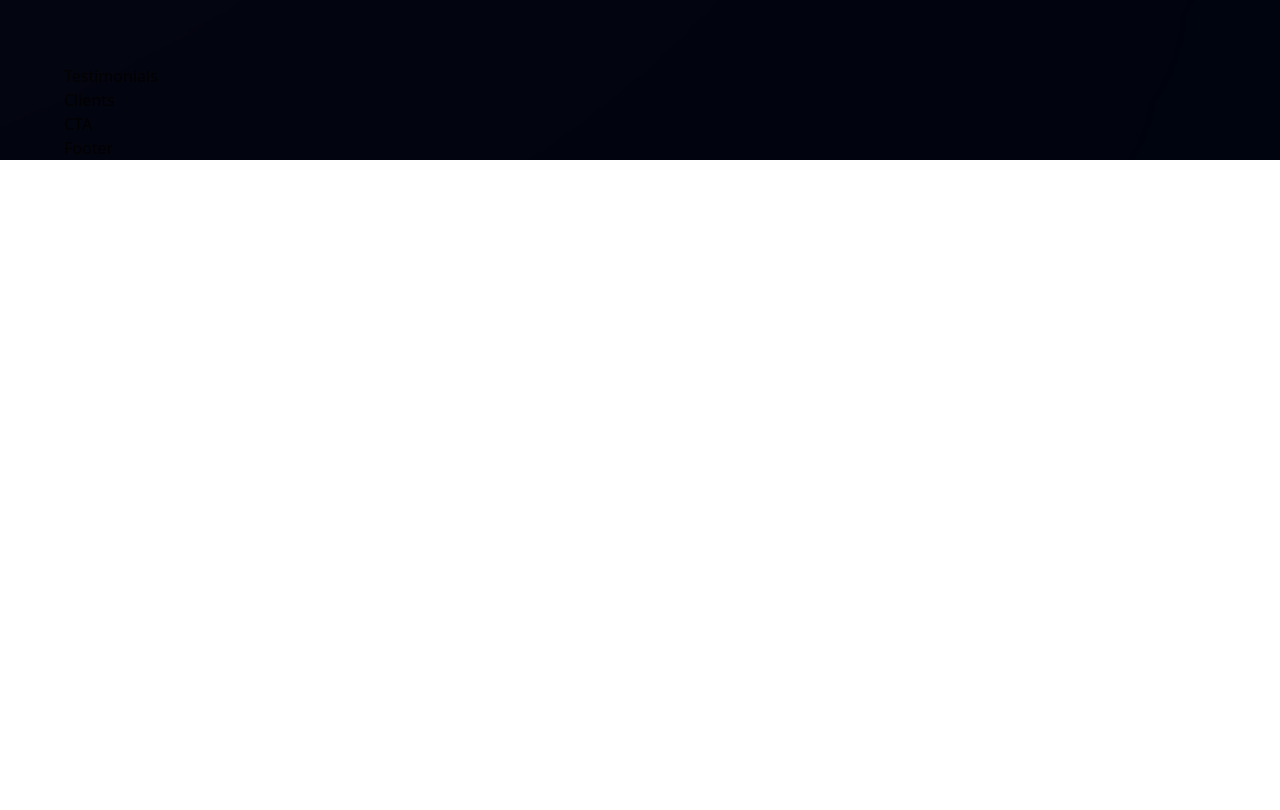
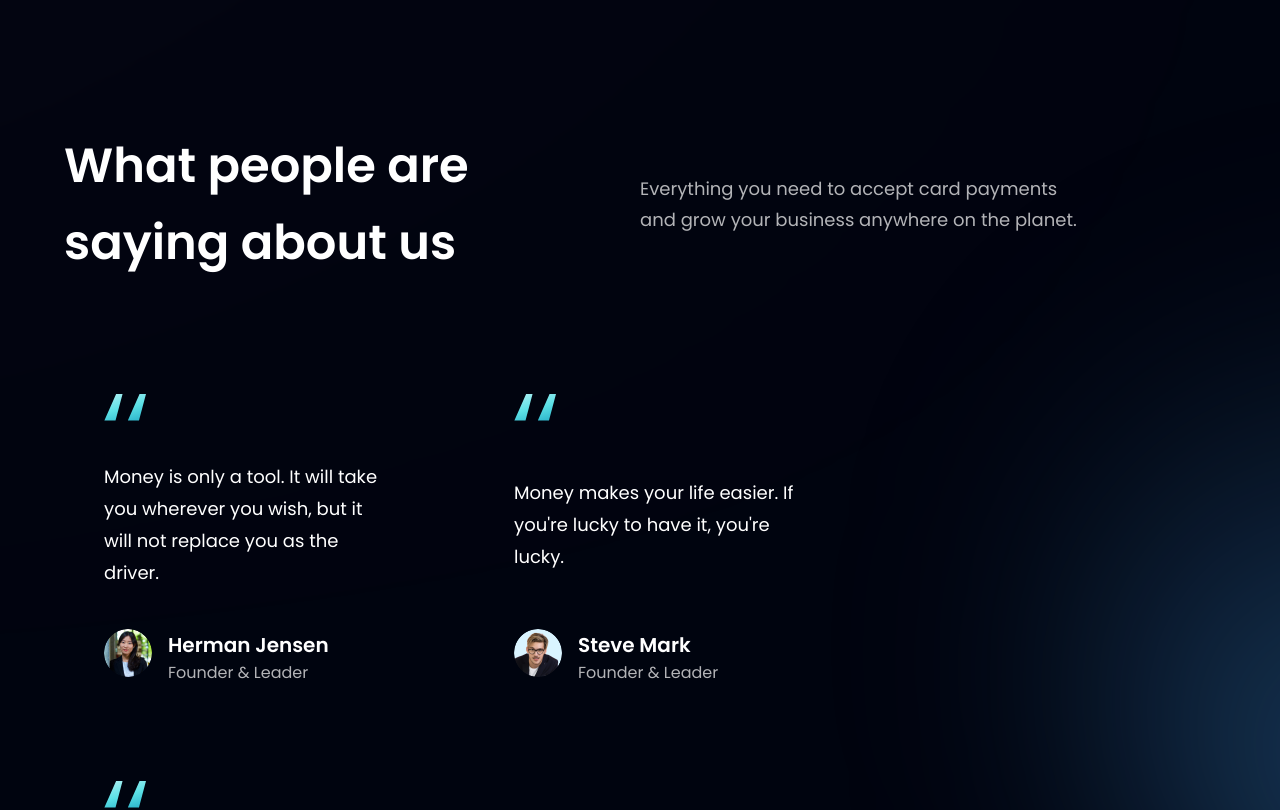
Before and after one commit to rafhaelmallorga/bank_modern_app, a React (Vite) app: page / in a window 1280 px wide. Shown: the part 2720-3530 px from the top of the page. Before the commit the page ends 2880 px from the top, so only its background shows below. Built offline with nearby package versions, Linux system fonts and the light colour scheme.

Commit message:
feat :sparkles: finished testimonials section

```diff
--- a/src/components/FeedbackCard.tsx
+++ b/src/components/FeedbackCard.tsx
@@ -1,9 +1,26 @@
-import React from 'react'
+import { quotes } from "../assets"
 
-function FeedbackCard() {
-  return (
-    <div>FeedbackCard</div>
-  )
+interface IFeedbackCard {
+  content: string,
+  name: string,
+  title: string,
+  img: any
 }
 
+const FeedbackCard = ({ content, name, title, img}: IFeedbackCard) => (
+  <div className='flex justify-between flex-col px-10 py-12 rounded-[20px] max-w-[370px] md:mr-10 sm:mr-5 mr-0 feedback-card'>
+    <img src={quotes} alt="double_quotes"  className="w-[42px] h-[27px] object-contain"/>
+    <p className="font-poppins font-normal text-[18px] leading-[32px] text-white my-10">{content}</p>
+    <div className="flex flex-row">
+      <img src={img} alt={name} className="w-[48px] h-[48px] rounded-full" />
+
+      <div className="flex flex-col ml-4">
+        <h4 className="font-poppins font-semibold text-[20px] leading-[32px] text-white">{name}</h4>
+        <p className="font-poppins font-normal text-[16px] leading-[24px] text-dimWhite">{title}</p>
+      </div>
+    </div>
+  </div>
+)
+
+
 export default FeedbackCard
--- a/src/components/Testimonials.tsx
+++ b/src/components/Testimonials.tsx
@@ -1,9 +1,25 @@
-import React from 'react'
+import { feedback } from "../constants"
+import styles from "../styles"
+import FeedbackCard from "./FeedbackCard"
 
-function Testimonials() {
-  return (
-    <div>Testimonials</div>
+const Testimonials = () => (
+    <section id="clients" className={`${styles.paddingY} ${styles.flexCenter} flex-col relative`}>
+        <div className="absolute z-[0] w-[60%] h-[60%] -right-[50%] rounded-full blue__gradient"/>
+
+        <div className="w-full flex justify-between items-center md:flex-row flex-col sm:mb-16 mb-6 relative z-[1]">
+          <h1 className={styles.heading2}>What people are <br className="sm:block hidden"/>saying about us</h1>
+          <div className="w-full md:mt-0 mt-6">
+            <p className={`${styles.paragraph} text-left max-w-[450px]`}>Everything you need to accept card payments and grow your business anywhere on the planet.</p>
+          </div>
+        </div>
+
+        <div className="flex flex-wrap sm:justify-start justify-center w-full feedback-container relative z-[1]">
+          {feedback.map((card) => (
+            <FeedbackCard key={card.id} {... card}/>
+          ))}
+        </div>
+    </section>
   )
-}
+
 
 export default Testimonials
```
